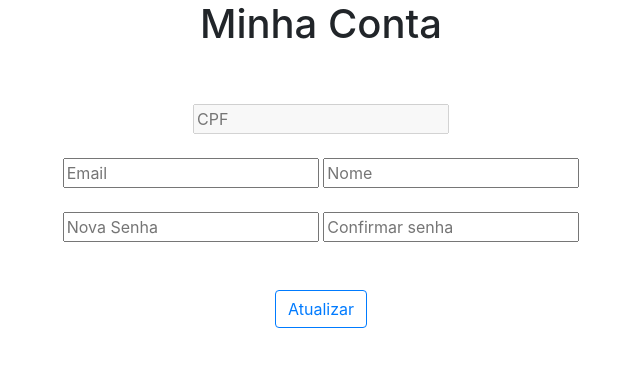
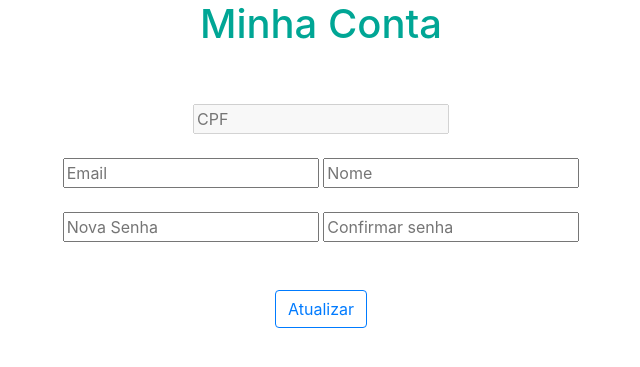
Before and after one commit to Caioohv/TCC, a PHP site: page /adm/crudADM/editarADM.html in a window 1280 px wide. Shown: the top 367 px of the page, without its empty margins (319-959 px from the left). Run offline with PHP 8.4, Linux system fonts and the light colour scheme.

```diff
--- a/src/styles/adm.css
+++ b/src/styles/adm.css
@@ -13,6 +13,7 @@ a:hover{
 
 h1{
     text-align: center;
+    color: #00A695;
 
 }
 
```
